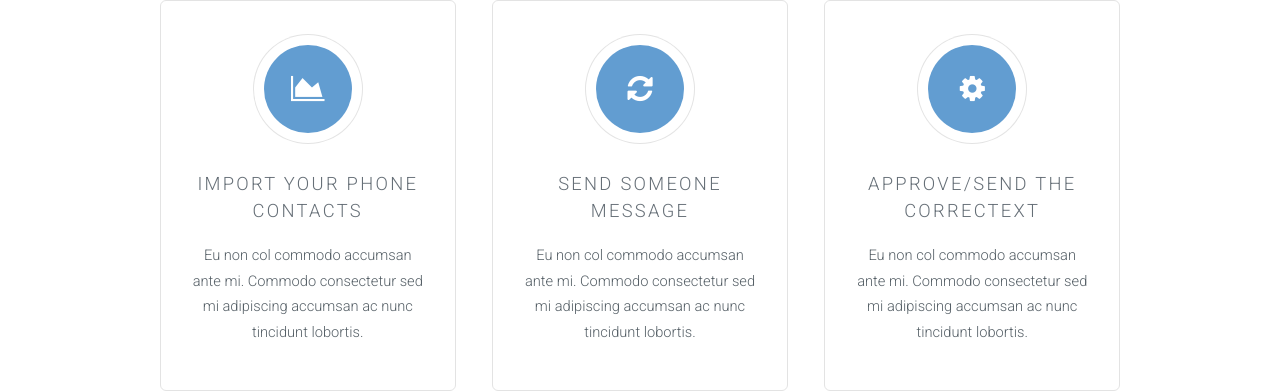
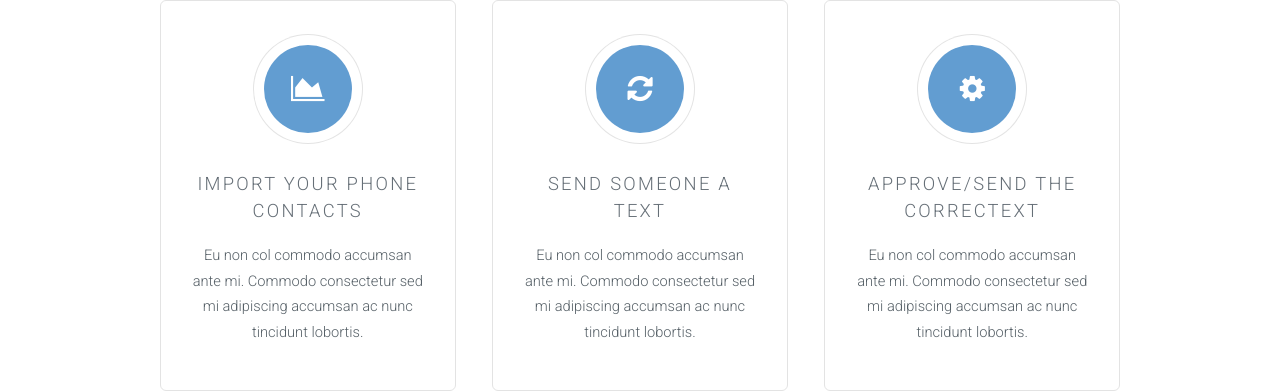
Before and after one commit to LevlUp/correctext, a Jekyll site: the page built from index.html, in a window 1280 px wide and 900 px high, scrolled down 594 px. Shown: the part 87-478 px from the top of the window. Built offline with Jekyll 4.4.1, drawn with Linux system fonts in a browser that asks for light colours.

Commit message:
change message to text

```diff
--- a/index.html
+++ b/index.html
@@ -20,7 +20,7 @@ layout: landing-page
 						<div class="4u">
 							<section class="special box">
 								<i class="icon fa-refresh major"></i>
-								<h3>Send Someone Message</h3>
+								<h3>Send Someone a Text</h3>
 								<p>Eu non col commodo accumsan ante mi. Commodo consectetur sed mi adipiscing accumsan ac nunc tincidunt lobortis.</p>
 							</section>
 						</div>
```
